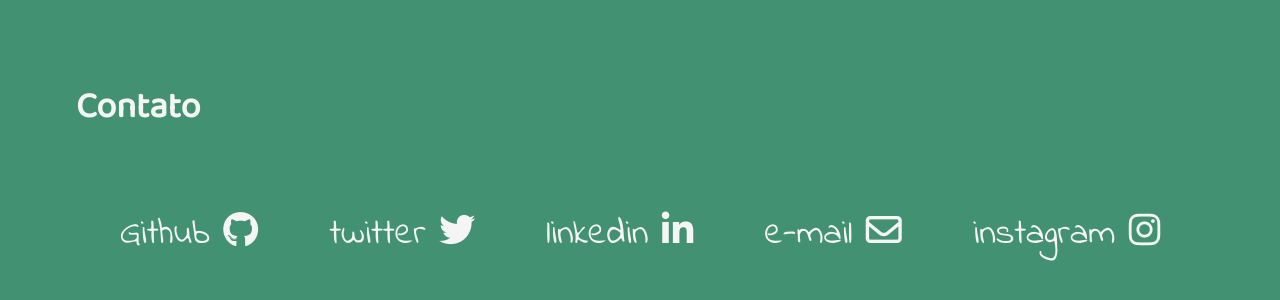
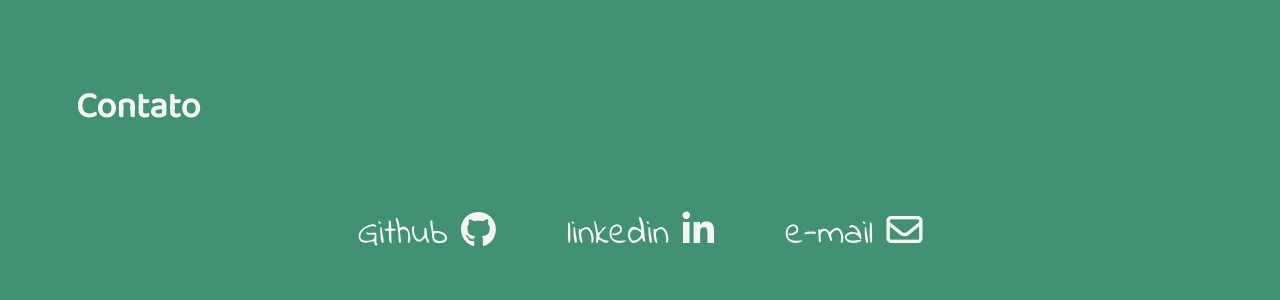
Before and after one commit to andreliass/curriculo, a plain HTML site: page index.html in a window 1280 px wide. Shown: the part 2358-2658 px from the top of the page. Drawn offline with nearby package versions, Linux system fonts and the light colour scheme.

Commit message:
upgradecontato

```diff
--- a/index.html
+++ b/index.html
@@ -79,10 +79,10 @@
               Github
               <i class="fab fa-github"></i>
             </a>
-            <a target="_blank" href="https://twitter.com/andreliass1">
+            <!-- <a target="_blank" href="https://twitter.com/andreliass1">
               twitter
               <i class="fab fa-twitter"></i>
-            </a>
+            </a> -->
             <a target="_blank" href="https://www.linkedin.com/in/andr%C3%A9-elias-a5225a184/">
               linkedin
               <i class="fab fa-linkedin-in"></i>
@@ -91,10 +91,10 @@
               e-mail
               <i class="far fa-envelope"></i>
             </a>
-            <a target="_blank" href="https://www.instagram.com/andreliass">
+            <!-- <a target="_blank" href="https://www.instagram.com/andreliass">
               instagram
               <i class="fab fa-instagram"></i>
-            </a>
+            </a> -->
           </div>
 
       </section>
```
Also changed, not shown: css/estilos.css (line endings or trailing spaces).
